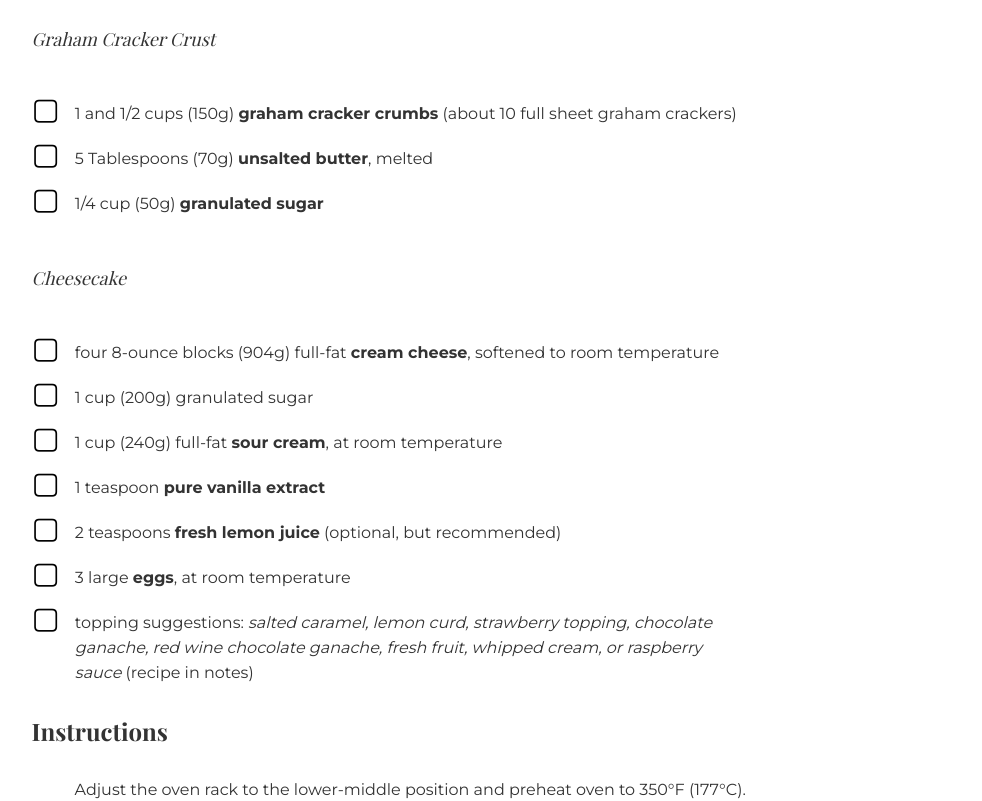
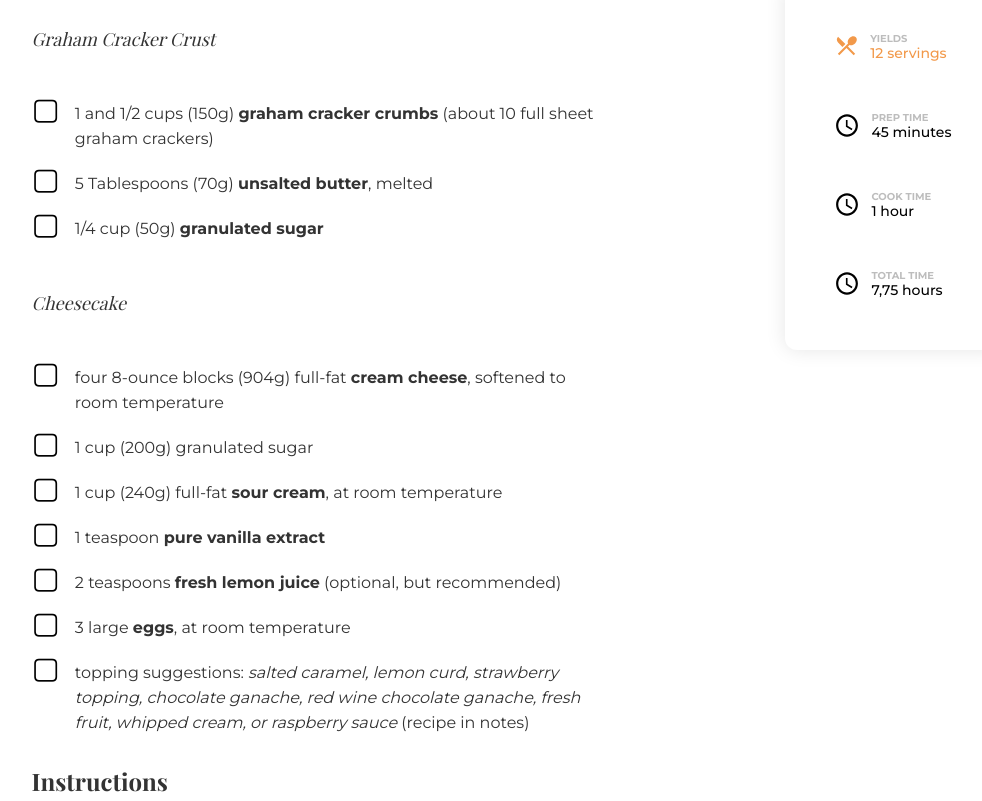
Before and after one commit to AkhilVenkateshPillai/devchallenges-Recipe-Page, a plain HTML site: page index.html in a window 1280 px wide. Shown: the part 720-1521 px from the top of the page, without its empty margins (124-1106 px from the left). Drawn offline with nearby package versions, Linux system fonts and the light colour scheme.

Commit message:
feat
-style update
-added aside section

```diff
--- a/index.html
+++ b/index.html
@@ -21,6 +21,52 @@
             </div>
 
             <img src="/images/photo1.png" class="header-img-2">
+
+            <aside class="container-sidebar">
+
+                <div class="sidebar-one" >
+
+                   <img src="/images/local_dining-24px.svg" >
+                   <span>
+                    <p>Yields</p>
+                    <h3>12 servings</h3>
+                   </span>
+
+
+                </div>
+
+                <div class="sidebar-two">
+
+                    <div class="one">
+                        <img src="/images/access_time-24px.svg" >
+                        <span>
+                            <p>Prep Time</p>
+                            <h3>45 minutes</h3>
+                        </span>
+
+                    </div>
+
+                    <div class="two">
+                        <img src="/images/access_time-24px.svg" >
+                        <span>
+                            <p>Cook Time </p>
+                            <h3>1 hour</h3>
+                        </span>
+
+                    </div>
+
+                    <div class="three">
+                        <img src="/images/access_time-24px.svg" >
+                        <span>
+                            <p>Total Time</p>
+                            <h3>7,75 hours</h3>
+                        </span>
+
+                    </div>
+
+                </div>
+
+            </aside>
 
             <div class="container-body">
                 <h2>Ingredients</h2>
--- a/styles.css
+++ b/styles.css
@@ -57,6 +57,96 @@ border-radius: 12px;
 max-width: 100%;
 }
 
+
+.container-sidebar{
+    float: right;
+    margin-top:48px;
+    width: 216px;
+    height: 367px;
+    background: #FFFFFF;
+    box-shadow: 0px 0px 20px rgba(0, 0, 0, 0.1);
+    border-radius: 12px;
+
+}
+
+.sidebar-one{
+    display: flex;
+    width: 55%;
+    margin: 50px auto;
+}
+
+.sidebar-two>div{
+
+    width: 55%;
+    margin: 50px auto;
+
+}
+
+.sidebar-two>div{
+    display: flex;
+}
+
+.sidebar-one>img{
+    height: 25.144638061523438px;
+    width: 27.087646484375px;
+
+}
+
+.sidebar-two>div>img{
+    height: 26.52313232421875px;
+    width: 28.3333740234375px;
+
+}
+
+.sidebar-one>span{
+    margin-left: 10px;
+}
+
+.sidebar-two>div>span{
+    margin-left: 10px;
+}
+
+.sidebar-one>span>p{
+    margin:0;
+    font-family: Montserrat;
+    font-style: normal;
+    font-weight: bold;
+    font-size: 10px;
+    line-height: 12px;
+    text-transform: uppercase;
+    color: #BDBDBD;
+}
+
+.sidebar-one>span>h3{
+    margin:0;
+    font-family: Montserrat;
+    font-style: normal;
+    font-weight: 500;
+    font-size: 14px;
+    line-height: 17px;
+    color: #F2994A;
+}
+
+.sidebar-two>div>span>p{
+    margin:0;
+    font-family: Montserrat;
+    font-style: normal;
+    font-weight: bold;
+    font-size: 10px;
+    line-height: 12px;
+    text-transform: uppercase;
+    color: #BDBDBD;
+}
+
+.sidebar-two>div>span>h3{
+    margin:0;
+    font-family: Montserrat;
+    font-style: normal;
+    font-weight: 500;
+    font-size: 14px;
+    line-height: 17px;
+}
+
 .container-body{
     width:100%;
     max-width: 735px;
@@ -78,7 +168,30 @@ color: #333333;
 }
 
 
-li{display: flex;}
+li{display: flex;width: 80%;}
+
+ol {
+    padding: 0;
+    counter-reset: orderedlist;
+  }
+
+.container-body>ol>li::before {
+    counter-increment: orderedlist;
+    content: counter(orderedlist);
+    font-family: Playfair Display;
+    font-style: normal;
+    font-weight: bold;
+    font-size: 24px;
+    line-height: 0.5;
+    width: 2rem;
+    height: 1.5rem;
+    padding-top: 0.25rem;
+    text-align: center;
+    color: #fff;
+    background-color: orange;
+    border-radius: 0.25em;
+  }
+
 
 
 .container-body>ul>li>p{
@@ -100,9 +213,13 @@ margin: 10px 15px;
     font-size: 16px;
     line-height: 25px;
     color: #333333;
-    margin: 10px 3px;
+    margin: 0 25px;
+    width: 80%;
        }
 
+       .container-body>ol>li{
+           margin: 29px 0 ;
+       }
 .bold{
     font-weight: bold;
 }
@@ -124,3 +241,31 @@ line-height: 24px;
 color: #333333;
 margin:40px 0;
 }
+
+@media screen and (max-width:900px){
+    .container-header{
+       margin-right: 25px;
+    }
+    .container-sidebar{
+          float: none;
+          width: 100%;
+          height: 40%;
+          max-width: 100%;
+          box-shadow: none;
+          border-radius: none;
+    }
+    .sidebar-one{
+        margin:0;
+        padding:20px 0 0 10px;
+    }
+    .sidebar-two{
+        display: flex;
+
+    }
+
+    .sidebar-two>div{
+        width: 100%;
+        max-width: 100%;
+        margin:45px 15px;
+    }
+}
```
Also changed, not shown: images/access_time-24px.svg (added), images/local_dining-24px.svg (added).
